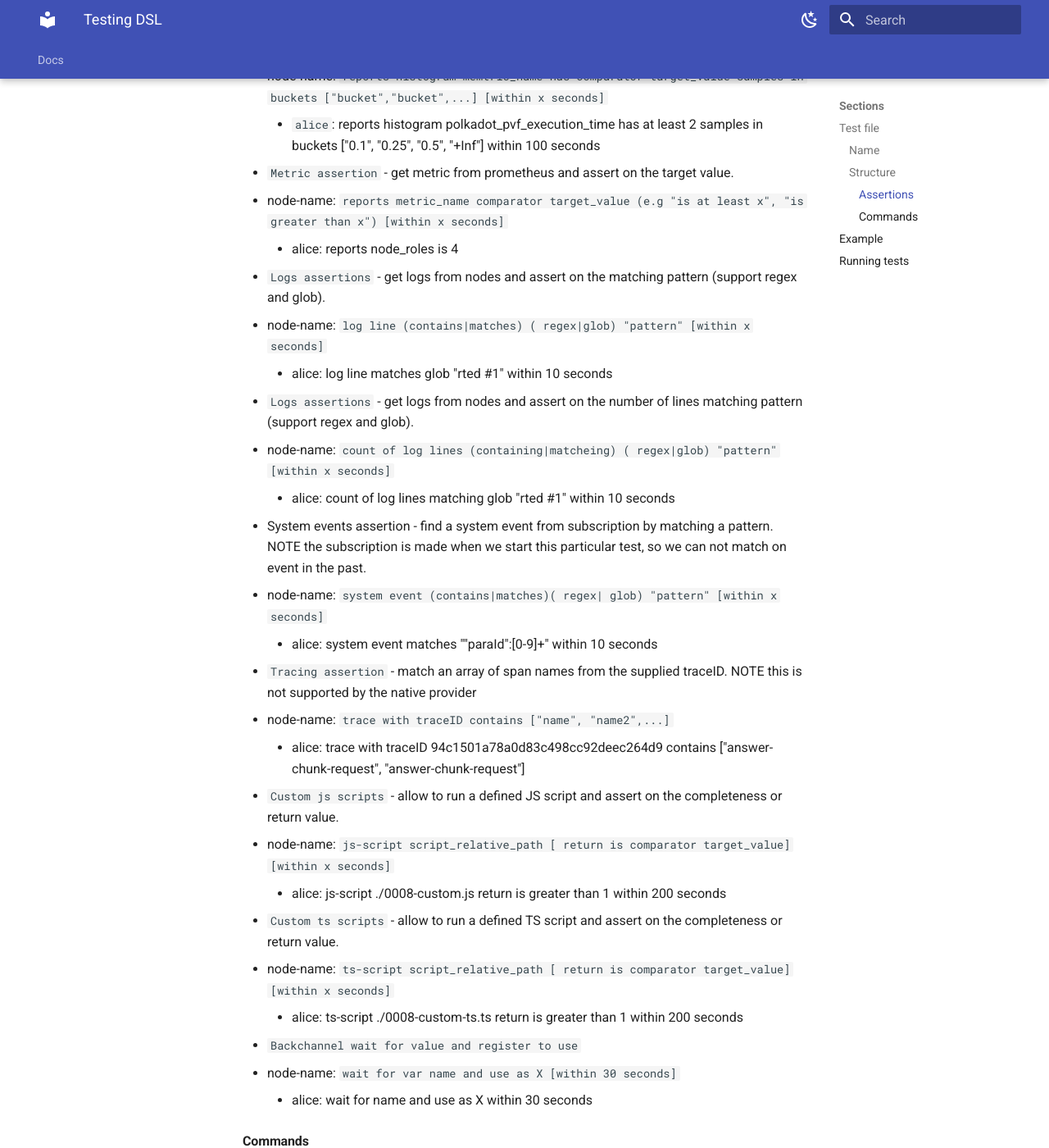
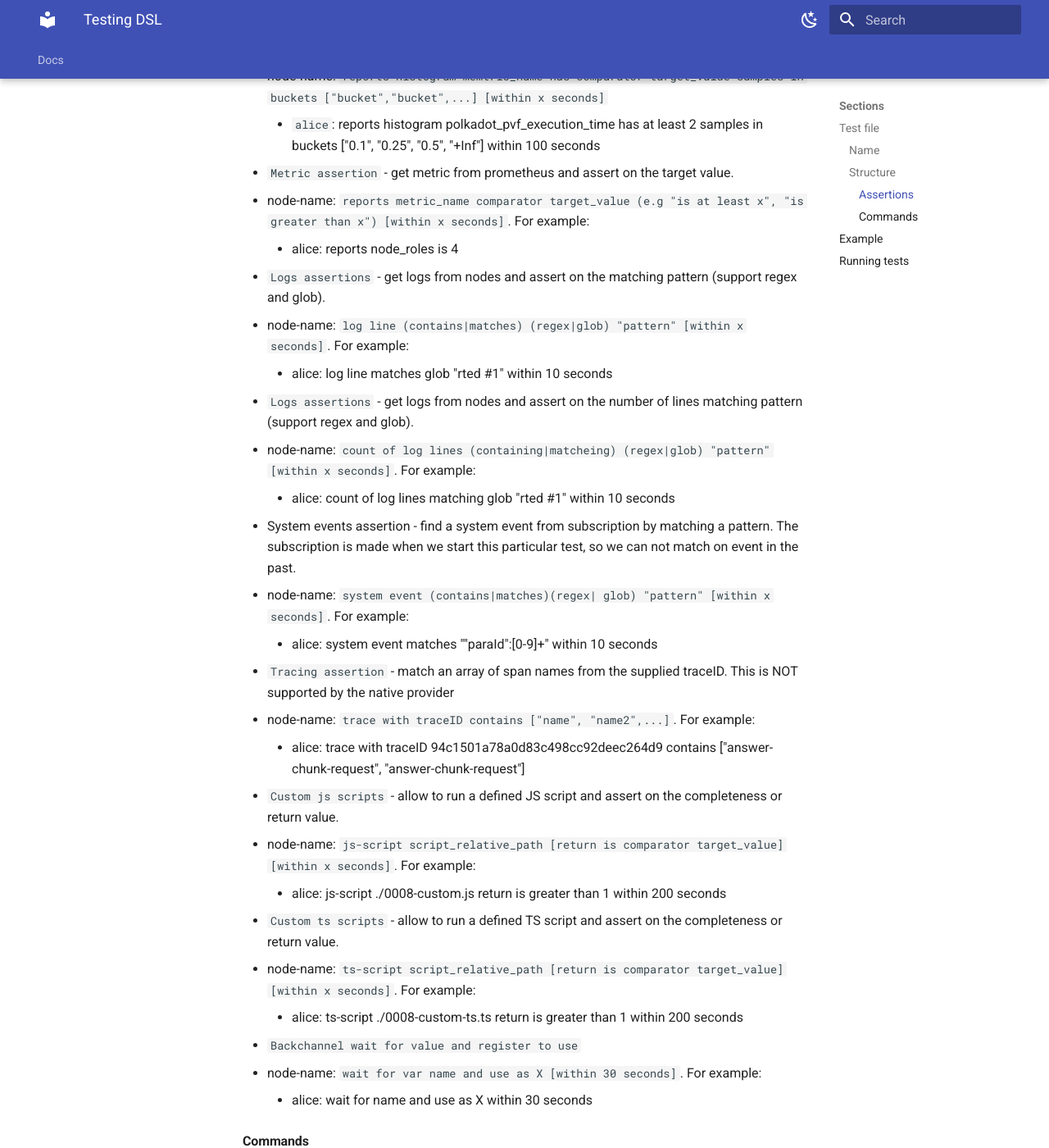
Before and after one commit to papermoonio/polkadot-ecosystem-docs-draft, an MkDocs documentation site: the page built from docs/dev-tools/zombienet/testing.md, in a window 1280 px wide and 1400 px high, scrolled down 1822 px. Shown: the whole window at 82% size. Built offline with MkDocs 1.6.1 and Material for MkDocs 9.7.7, drawn with Linux system fonts in a browser that asks for light colours; some of the changed text lies outside the part shown.

Commit message:
fix: updating testing section

```diff
--- a/docs/dev-tools/zombienet/testing.md
+++ b/docs/dev-tools/zombienet/testing.md
@@ -38,45 +38,45 @@ The body contains the tests to run. Each test is defined by a sentence in the DS
 Assertions are defined by sentences in the DSL that evaluate different metrics, such as on-chain storage, metrics, histograms, logs, system events, tracing, and custom API calls. Each assertion is defined by a sentence in the DSL, which is mapped to a test to run.
 
 - `Well know functions` - already mapped test function
-  -  node-name: `well-know_defined_test` [within x seconds]
-     -  alice: is up
-     -  alice: parachain 100 is registered within 225 seconds
-     -  alice: parachain 100 block height is at least 10 within 250 seconds
+  - node-name: `well-know_defined_test` [within x seconds]. For example:
+    - alice: is up
+    - alice: parachain 100 is registered within 225 seconds
+    - alice: parachain 100 block height is at least 10 within 250 seconds
 
 - `Histogram assertion` - get metrics from prometheus, calculate the histogram and assert on the target value/s.
   - node-name: `reports histogram memtric_name has comparator target_value samples in buckets ["bucket","bucket",...] [within x seconds]`
     - `alice`: reports histogram polkadot_pvf_execution_time has at least 2 samples in buckets ["0.1", "0.25", "0.5", "+Inf"] within 100 seconds
 
 - `Metric assertion` - get metric from prometheus and assert on the target value.
-  - node-name: `reports metric_name comparator target_value (e.g "is at least x", "is greater than x") [within x seconds]`
+  - node-name: `reports metric_name comparator target_value (e.g "is at least x", "is greater than x") [within x seconds]`. For example:
     - alice: reports node_roles is 4
 
 - `Logs assertions` - get logs from nodes and assert on the matching pattern (support regex and glob).
-  - node-name: `log line (contains|matches) ( regex|glob) "pattern" [within x seconds]`
+  - node-name: `log line (contains|matches) (regex|glob) "pattern" [within x seconds]`. For example:
     - alice: log line matches glob "rted #1" within 10 seconds
 
 - `Logs assertions` - get logs from nodes and assert on the number of lines matching pattern (support regex and glob).
-  - node-name: `count of log lines (containing|matcheing) ( regex|glob) "pattern" [within x seconds]`
+  - node-name: `count of log lines (containing|matcheing) (regex|glob) "pattern" [within x seconds]`. For example:
     - alice: count of log lines matching glob "rted #1" within 10 seconds
 
-- System events assertion - find a system event from subscription by matching a pattern. NOTE the subscription is made when we start this particular test, so we can not match on event in the past.
-  - node-name: `system event (contains|matches)( regex| glob) "pattern" [within x seconds]`
+- System events assertion - find a system event from subscription by matching a pattern. The subscription is made when we start this particular test, so we can not match on event in the past.
+  - node-name: `system event (contains|matches)(regex| glob) "pattern" [within x seconds]`. For example:
     - alice: system event matches ""paraId":[0-9]+" within 10 seconds
 
-- `Tracing assertion` - match an array of span names from the supplied traceID. NOTE this is not supported by the native provider
-  - node-name: `trace with traceID contains ["name", "name2",...]`
+- `Tracing assertion` - match an array of span names from the supplied traceID. This is NOT supported by the native provider
+  - node-name: `trace with traceID contains ["name", "name2",...]`. For example:
     - alice: trace with traceID 94c1501a78a0d83c498cc92deec264d9 contains ["answer-chunk-request", "answer-chunk-request"]
 
 - `Custom js scripts` - allow to run a defined JS script and assert on the completeness or return value.
-  - node-name: `js-script script_relative_path [ return is comparator target_value] [within x seconds]`
+  - node-name: `js-script script_relative_path [return is comparator target_value] [within x seconds]`. For example:
     - alice: js-script ./0008-custom.js return is greater than 1 within 200 seconds
 
 - `Custom ts scripts` - allow to run a defined TS script and assert on the completeness or return value.
-  - node-name: `ts-script script_relative_path [ return is comparator target_value] [within x seconds]`
+  - node-name: `ts-script script_relative_path [return is comparator target_value] [within x seconds]`. For example:
     - alice: ts-script ./0008-custom-ts.ts return is greater than 1 within 200 seconds
 
 - `Backchannel wait for value and register to use`
-  - node-name: `wait for var name and use as X [within 30 seconds]`
+  - node-name: `wait for var name and use as X [within 30 seconds]`. For example:
     - alice: wait for name and use as X within 30 seconds
 
 #### Commands
```
Also changed, not shown: other parts of docs/dev-tools/zombienet/testing.md (+3 -3 lines).
